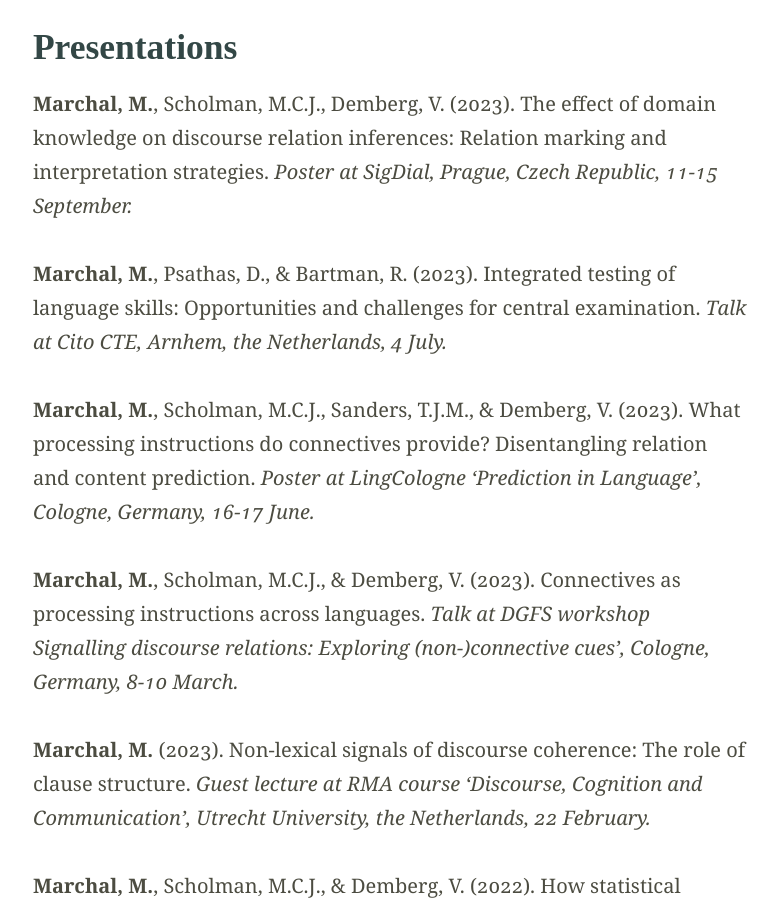
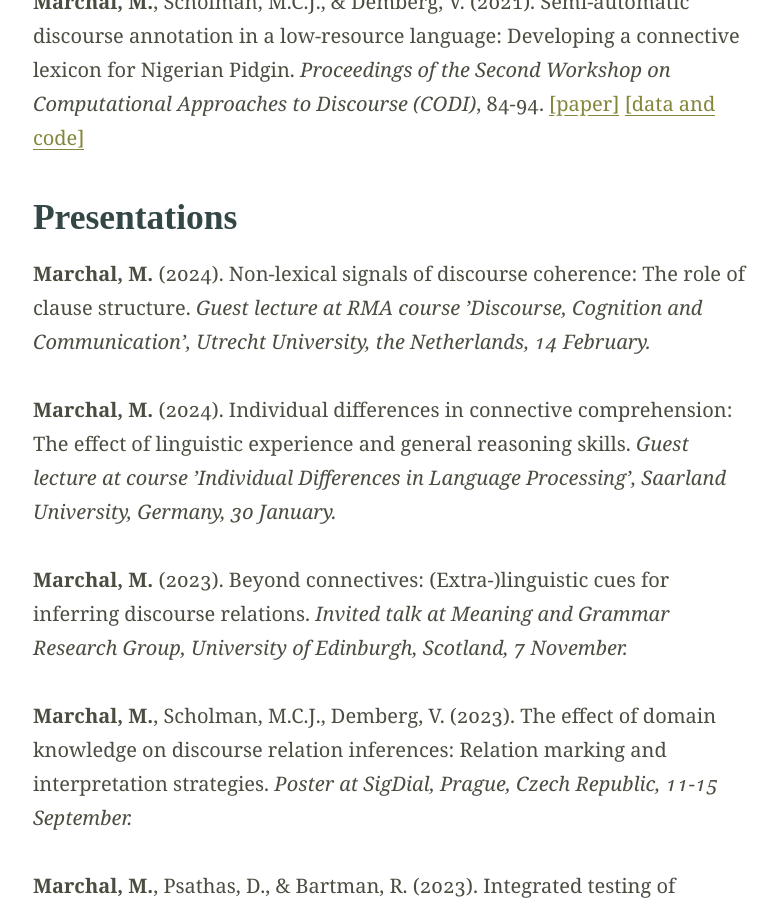
Before and after one commit to marianmarchal/marianmarchal.github.io, a Jekyll site: the page built from docs/publications.md, in a window 1280 px wide and 900 px high, scrolled down 1240 px. Shown: the whole window, without its empty margins (250-1028 px from the left). Built offline with Jekyll 4.4.1, drawn with Linux system fonts in a browser that asks for light colours; some of the changed text lies outside the part shown.

Commit message:
updated publications and talks

```diff
--- a/docs/publications.md
+++ b/docs/publications.md
@@ -6,6 +6,8 @@
 ---
 
 ## Publications (peer-reviewed)
+
+Scholman, M.C.J., **Marchal, M.**, & Demberg, V. (2024). Connective comprehension in adults: The influence of lexical transparency, frequency, and individual differences. _Discourse Processes_. doi: 10.1080/0163853X.2024.2325262. [[paper]](https://doi.org/10.1080/0163853X.2024.2325262) [[data and code]](https://osf.io/85a3e/)
 
 **Marchal, M.**, Scholman, M.C.J., & Demberg, V. (2023). How statistical correlations influence discourse-
 level processing: Clause type as a cue for discourse relations. _Journal of Experimental Psychology: Learning, Memory & Cognition_. doi: 10.1037/xlm0001270 [[paper]](https://doi.org/10.1037/xlm0001270) [[data and code]](https://osf.io/heqsu/)
@@ -21,6 +23,13 @@
 Workshop on Computational Approaches to Discourse (CODI)_, 84-94. [[paper]](https://aclanthology.org/2021.codi-main.8/) [[data and code]](https://osf.io/xns9z/?view_only=710a1eca318f46b9b10584c3b980beec)
 
 ## Presentations
+
+**Marchal, M.** (2024). Non-lexical signals of discourse coherence: The role of clause structure. _Guest lecture at RMA course ’Discourse, Cognition and Communication’, Utrecht University, the Netherlands, 14 February._
+
+**Marchal, M.** (2024). Individual differences in connective comprehension: The effect of linguistic
+experience and general reasoning skills. _Guest lecture at course ’Individual Differences in Language Processing’, Saarland University, Germany, 30 January._
+
+**Marchal, M.** (2023). Beyond connectives: (Extra-)linguistic cues for inferring discourse relations. _Invited talk at Meaning and Grammar Research Group, University of Edinburgh, Scotland, 7 November._
 
 **Marchal, M.**, Scholman, M.C.J., Demberg, V. (2023). The effect of domain knowledge on discourse
 relation inferences: Relation marking and interpretation strategies. _Poster at SigDial, Prague, Czech
@@ -39,19 +48,15 @@
 lecture at RMA course 'Discourse, Cognition and Communication', Utrecht University, the Netherlands, 22
 February._
 
-**Marchal, M.**, Scholman, M.C.J., & Demberg, V. (2022). How statistical correlations influence dis-
-course-level processing: Clause type as a cue for discourse relations. _Talk at DisCorX, Bern, Switzerland,
+**Marchal, M.**, Scholman, M.C.J., & Demberg, V. (2022). How statistical correlations influence discourse-level processing: Clause type as a cue for discourse relations. _Talk at DisCorX, Bern, Switzerland,
 16-17 November._
 
-**Marchal, M.** (2022). Signals for text coherence: From sentence structure to text structure. _Guest
-lecture at BA course 'Discourse analysis and discourse processing', Utrecht University, the Netherlands, 23
+**Marchal, M.** (2022). Signals for text coherence: From sentence structure to text structure. _Guest lecture at BA course 'Discourse analysis and discourse processing', Utrecht University, the Netherlands, 23
 December._
 
-**Marchal, M.**, Scholman, M.C.J., Yung. F., & Demberg, V. (2022). Establishing annotation quality
-in multi-label annotations. _Poster at COLING, Gyeongju, Korea, 12-17 October._
+**Marchal, M.**, Scholman, M.C.J., Yung. F., & Demberg, V. (2022). Establishing annotation quality in multi-label annotations. _Poster at COLING, Gyeongju, Korea, 12-17 October._
 
-**Marchal, M.**, Scholman, M.C.J., & Demberg, V. (2022). Clause structure as an alternative cue for
-discourse relations. _Talk at the 32nd Annual Meeting of the Society for Text and Discourse, online. 19-21
+**Marchal, M.**, Scholman, M.C.J., & Demberg, V. (2022). Clause structure as an alternative cue for discourse relations. _Talk at the 32nd Annual Meeting of the Society for Text and Discourse, online. 19-21
 July._
 
 Scholman, M.C.J., **Marchal, M.**, & Demberg, V. (2022). The influence of individual differences and
```
Also changed, not shown: other parts of docs/publications.md (+1 -2 lines), docs/activities.md (+1 -1 lines), docs/contact.md (+1 -1 lines), docs/projects.md (+2 -2 lines).
